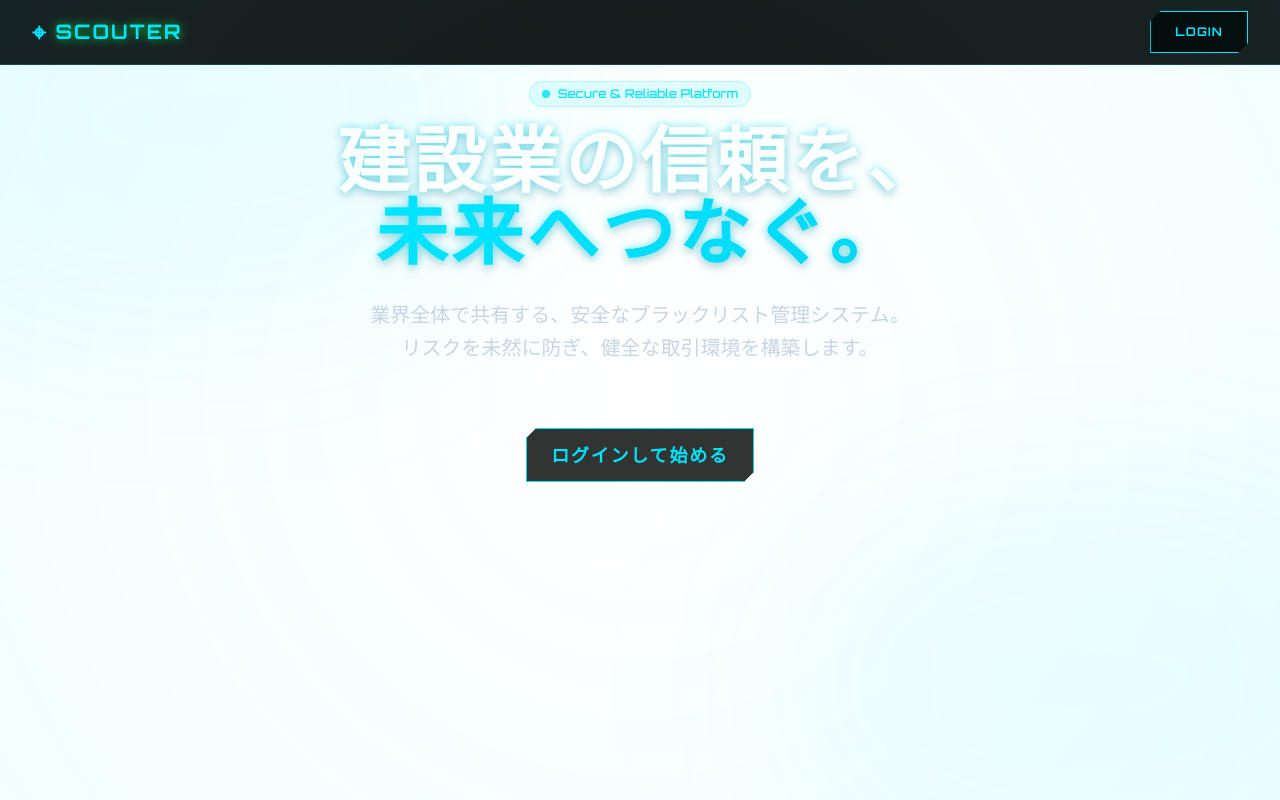
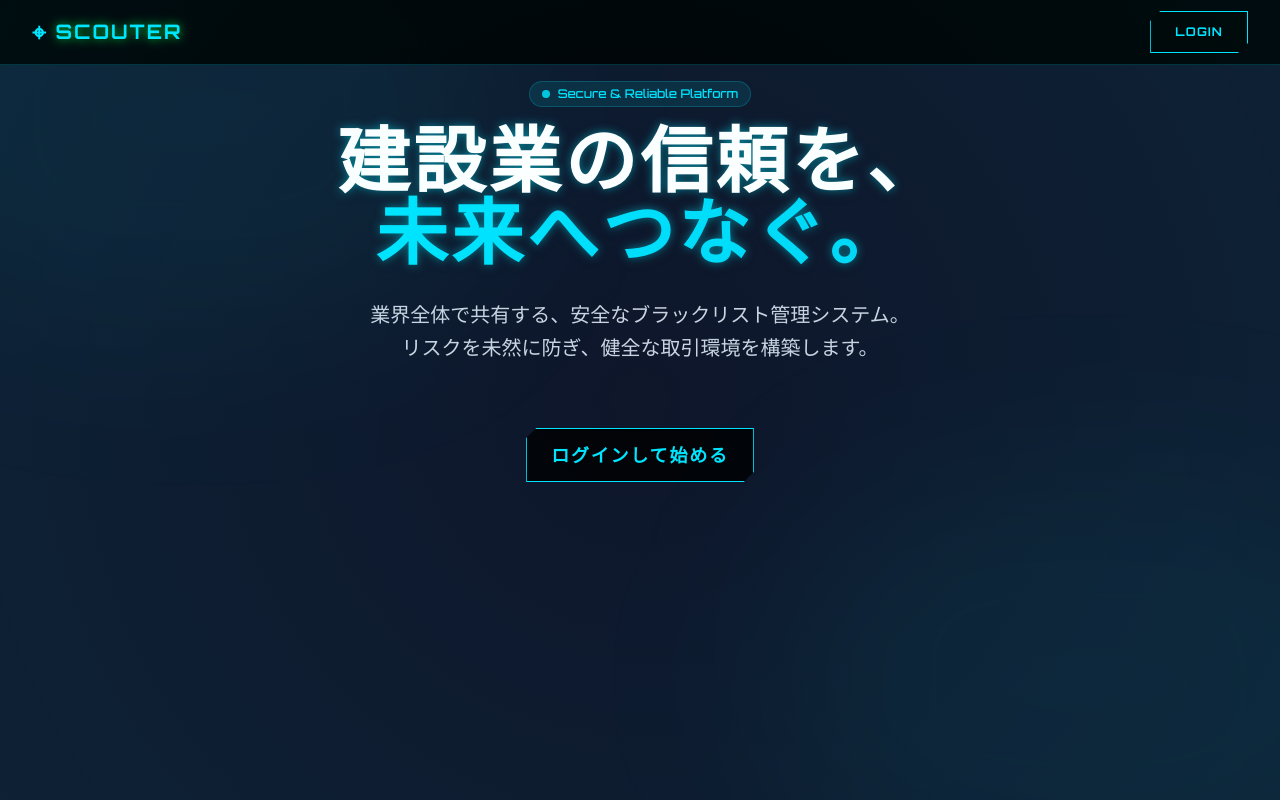
Before and after one commit to CHINOMOTO/blacklist-app, a Next.js app: page / in a window 1280 px wide. Shown: the top 800 px of the page. Built offline with nearby package versions, Linux system fonts and the light colour scheme; no server answers.

Commit message:
style: set global background to slate-900 (dark navy)

```diff
--- a/app/layout.tsx
+++ b/app/layout.tsx
@@ -32,7 +32,7 @@ export default function RootLayout({
         <link rel="preconnect" href="https://fonts.gstatic.com" crossOrigin="anonymous" />
         <link href="https://fonts.googleapis.com/css2?family=Orbitron:wght@400;500;700;900&family=Zen+Kaku+Gothic+New:wght@300;400;500;700&display=swap" rel="stylesheet" />
       </head>
-      <body className="font-sans antialiased bg-white text-scouter-green overflow-x-hidden min-h-screen selection:bg-scouter-green selection:text-slate-900">
+      <body className="font-sans antialiased bg-slate-900 text-scouter-green overflow-x-hidden min-h-screen selection:bg-scouter-green selection:text-slate-900">
         <div className="fixed inset-0 pointer-events-none z-[100] bg-[radial-gradient(circle_at_center,transparent_0%,rgba(0,229,255,0.05)_100%)]"></div>
         <Navigation />
         <main className="relative z-10">{children}</main>
```
